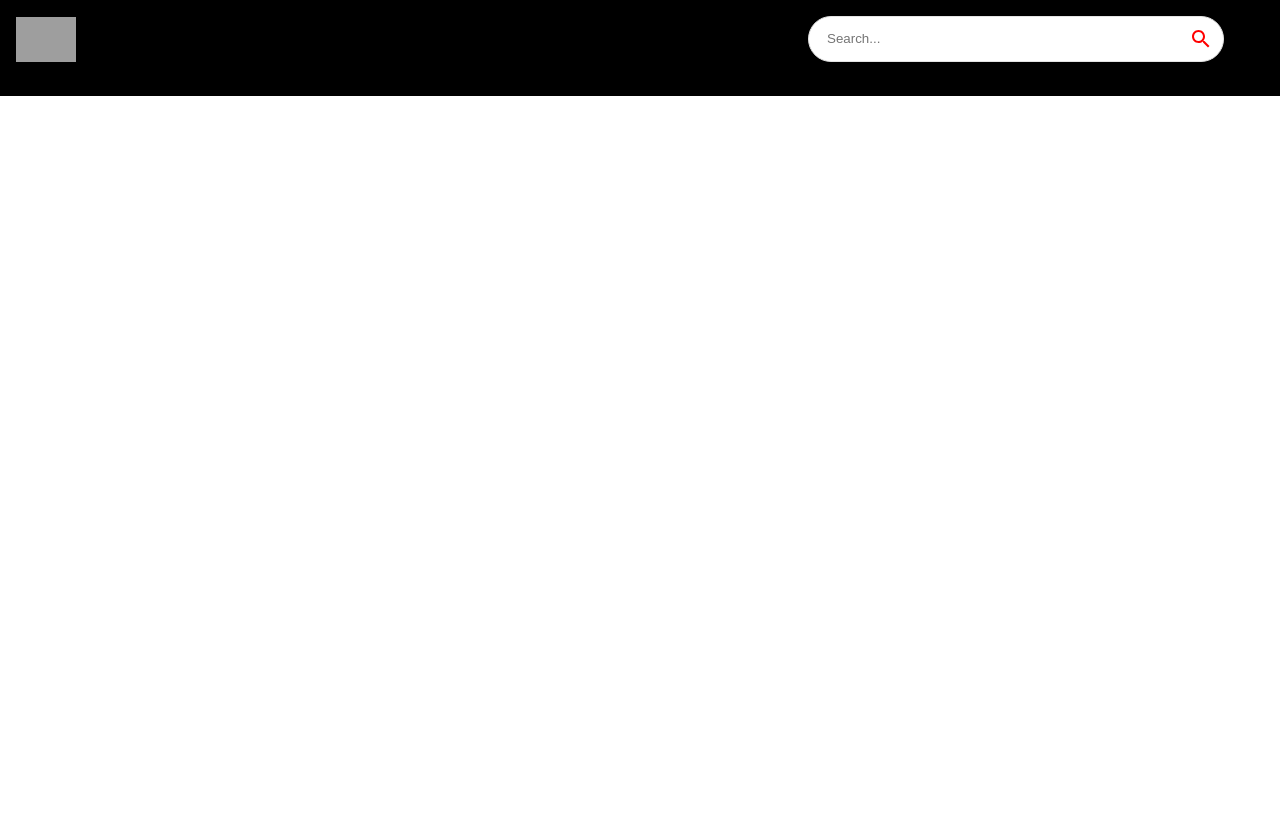
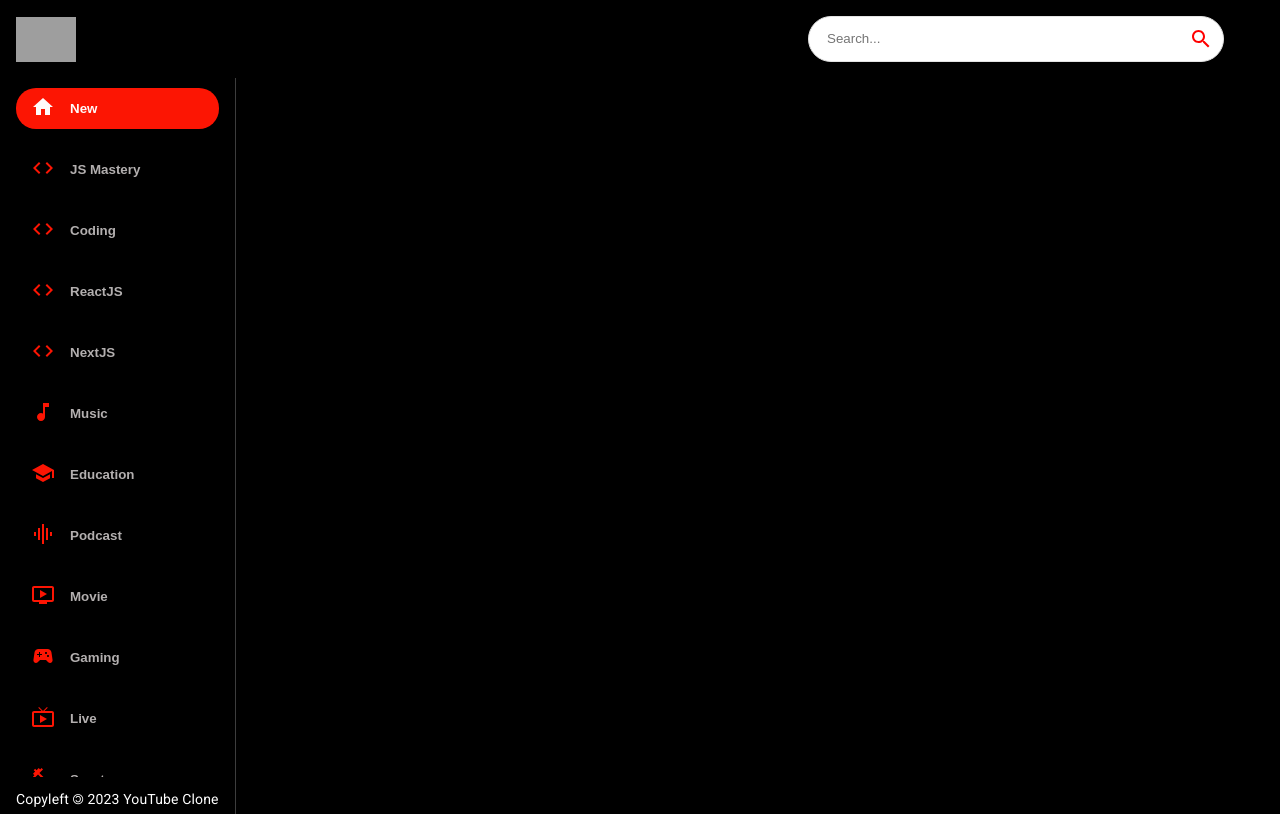
Before and after one commit to arepaFlipper/youtube_clone_app, a React (Vite) app: page / in a window 1280 px wide. Built offline with nearby package versions, Linux system fonts and the light colour scheme; grey boxes are pictures that could not be loaded.

Commit message:
💼 (46:09) Dev SideBar

```diff
--- a/src/components/Feed.tsx
+++ b/src/components/Feed.tsx
@@ -1,7 +1,17 @@
+import { useState, useEffect } from 'react';
+import SideBar from './SideBar';
+import { Box, Stack, Typography } from '@mui/material';
 
 const Feed = () => {
   return (
-    <div>Feed</div>
+    <Stack sx={{ flexDirection: { sx: "column", md: "row" } }}>
+      <Box sx={{ height: { sx: "auto", md: "92vh" }, borderRight: '1px solid #3d3d3d', px: { sx: 0, md: 2 } }} >
+        <SideBar />
+        <Typography className="copyriht" variant="body2" sx={{ mt: 1.5, color: '#fff' }}>
+          Copyleft 🄯 2023 YouTube Clone
+        </Typography>
+      </Box>
+    </Stack >
   )
 }
 
--- /dev/null
+++ b/src/components/SideBar.tsx
@@ -0,0 +1,25 @@
+import { useState } from 'react';
+import { Stack } from '@mui/material';
+import { categories } from '../utils/constants';
+const SideBar = () => {
+  const [selectedCategory, setSelectedCategory] = useState('New');
+
+  return (
+    <Stack direction="row" sx={{ overflowY: "auto", height: { sx: 'auto', md: '95%' }, flexDirection: { md: 'column' }, }}>
+      {categories.map((category) => {
+        return (
+          <button
+            className="category-btn"
+            style={{ background: category.name === selectedCategory ? '#FC1503' : '#000', color: 'snow' }}
+            key={category.name}
+          >
+            <span style={{ color: category.name === selectedCategory ? 'snow' : '#FC1503', marginRight: '15px' }}>{category.icon}</span>
+            <span style={{ opacity: category.name === selectedCategory ? '1' : '0.7' }}>{category.name}</span>
+          </button>
+        )
+      })}
+    </Stack>
+  )
+}
+
+export default SideBar
--- a/src/components/index.ts
+++ b/src/components/index.ts
@@ -3,11 +3,13 @@
 import Navbar from './Navbar';
 import SearchFeed from './SearchFeed';
 import VideoDetail from './VideoDetail';
+import SideBar from './SideBar';
 
 export {
   ChannelDetail,
   Feed,
   Navbar,
   SearchFeed,
-  VideoDetail
+  VideoDetail,
+  SideBar,
 };
```
